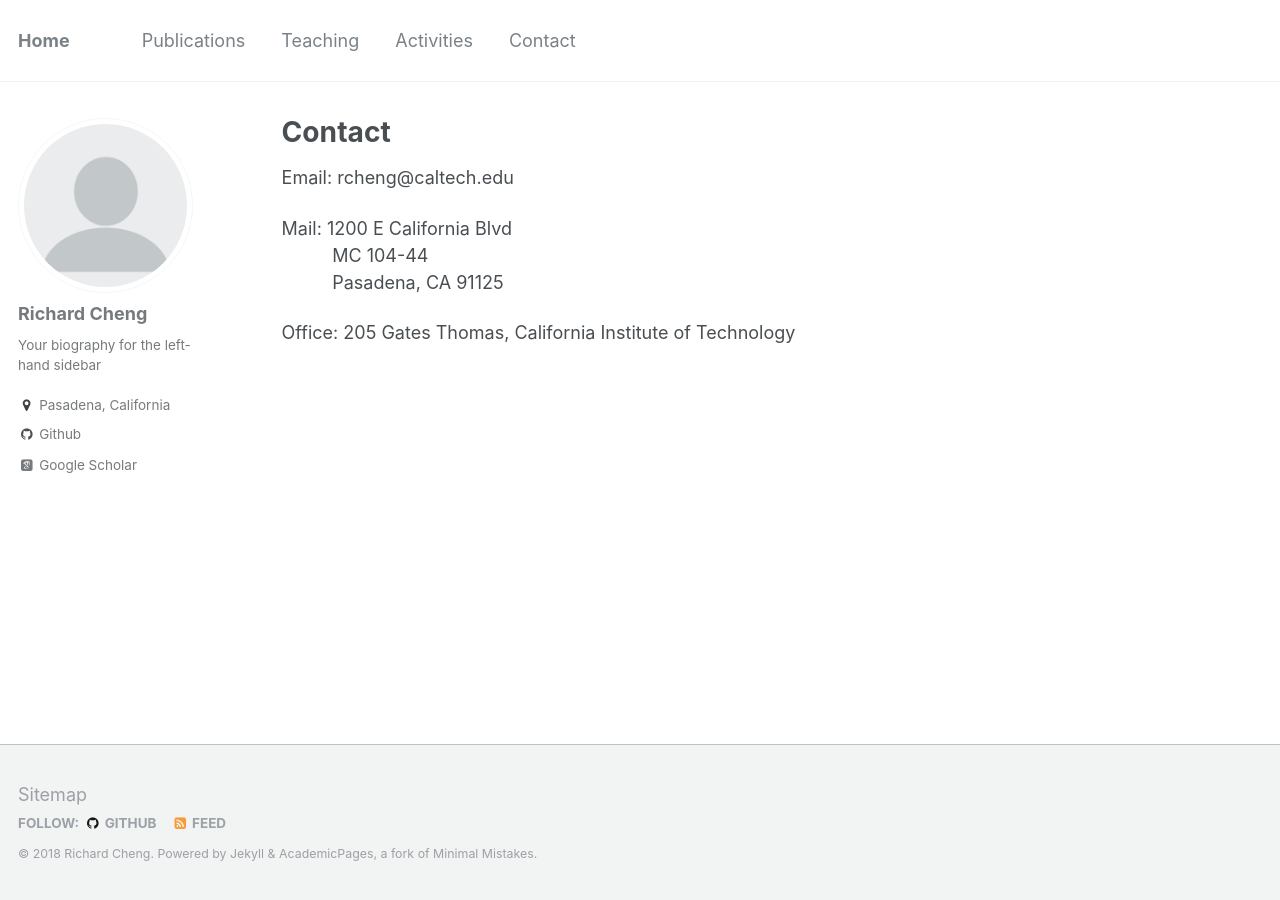
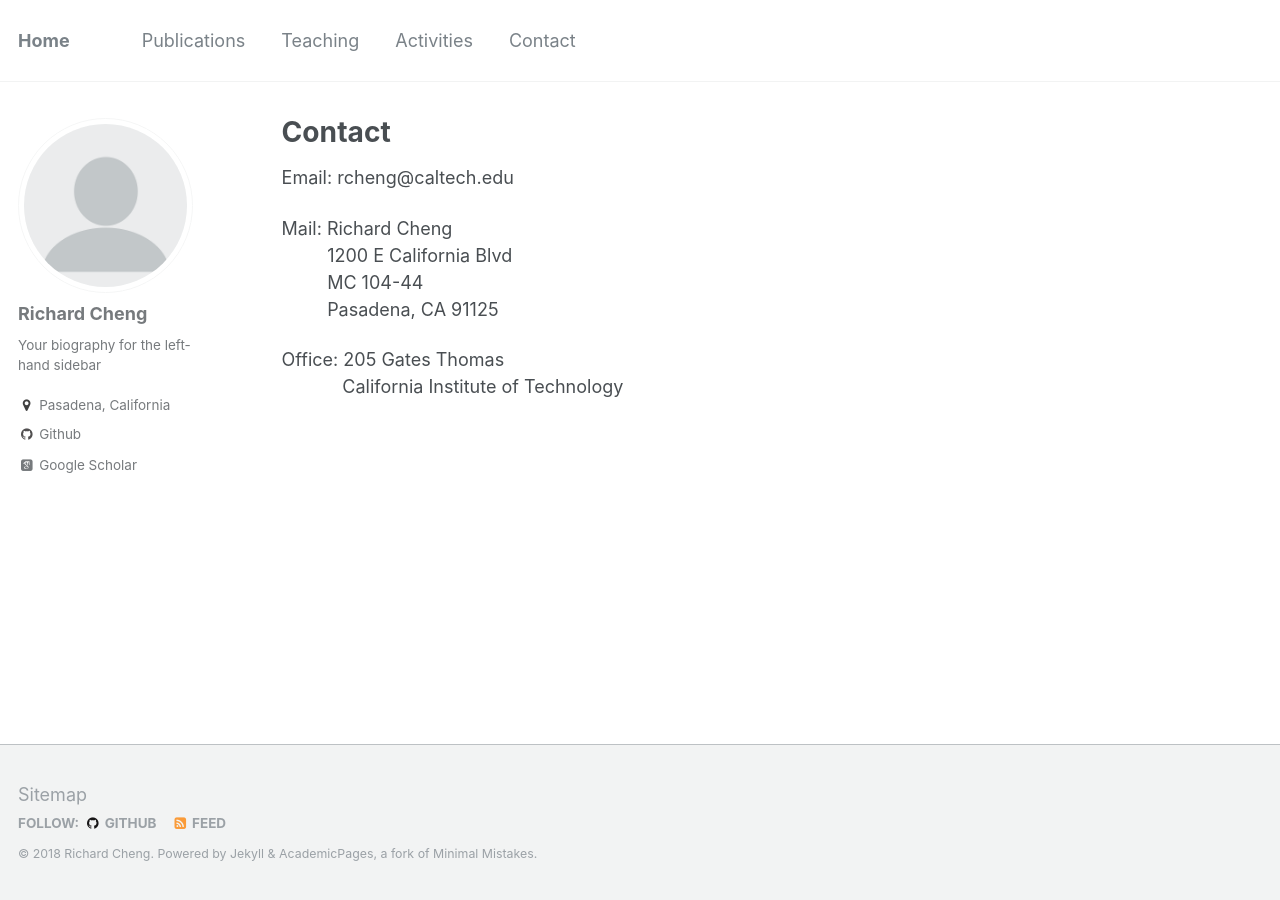
Before and after one commit to rcheng805/rcheng805.github.io, a Jekyll site: the page built from _pages/contact.md, in a window 1280 px wide. Built offline with Jekyll 4.4.1, drawn with Linux system fonts in a browser that asks for light colours; some web fonts are replaced.

Commit message:
Update contact.md

```diff
--- a/_pages/contact.md
+++ b/_pages/contact.md
@@ -7,8 +7,10 @@ author_profile: true
 
 Email: rcheng@caltech.edu
 
-Mail: 1200 E California Blvd <br/>
-     &nbsp; &nbsp; &nbsp; &nbsp; &nbsp; MC 104-44 <br/>
-     &nbsp; &nbsp; &nbsp; &nbsp; &nbsp; Pasadena, CA 91125
+Mail: Richard Cheng <br/>
+     &nbsp; &nbsp; &nbsp; &nbsp; &nbsp;1200 E California Blvd <br/>
+     &nbsp; &nbsp; &nbsp; &nbsp; &nbsp;MC 104-44 <br/>
+     &nbsp; &nbsp; &nbsp; &nbsp; &nbsp;Pasadena, CA 91125
 
-Office: 205 Gates Thomas, California Institute of Technology
+Office: 205 Gates Thomas <br/>
+     &nbsp; &nbsp; &nbsp; &nbsp; &nbsp; &nbsp; California Institute of Technology
```
